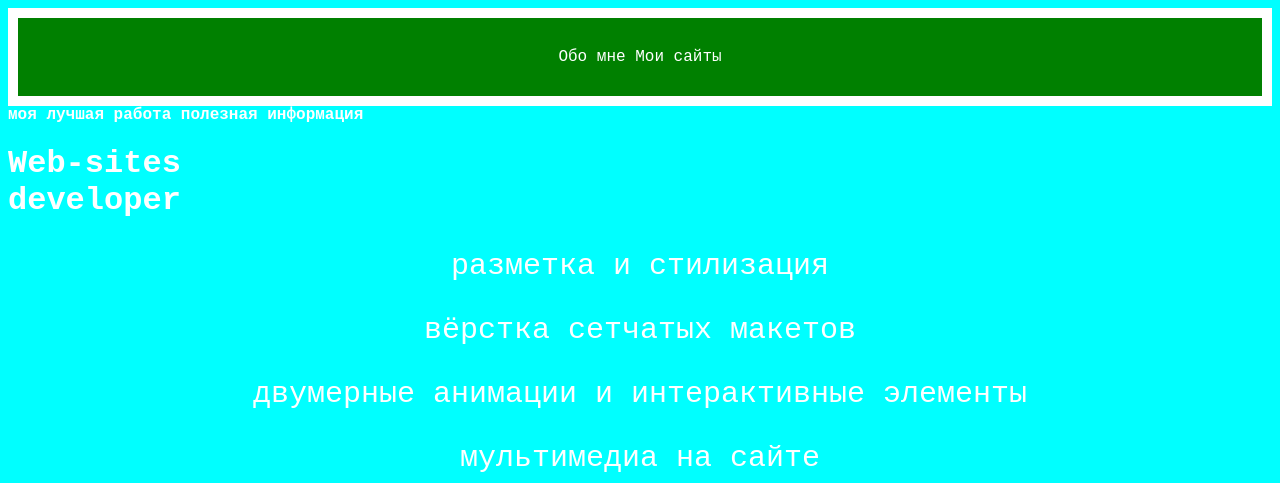
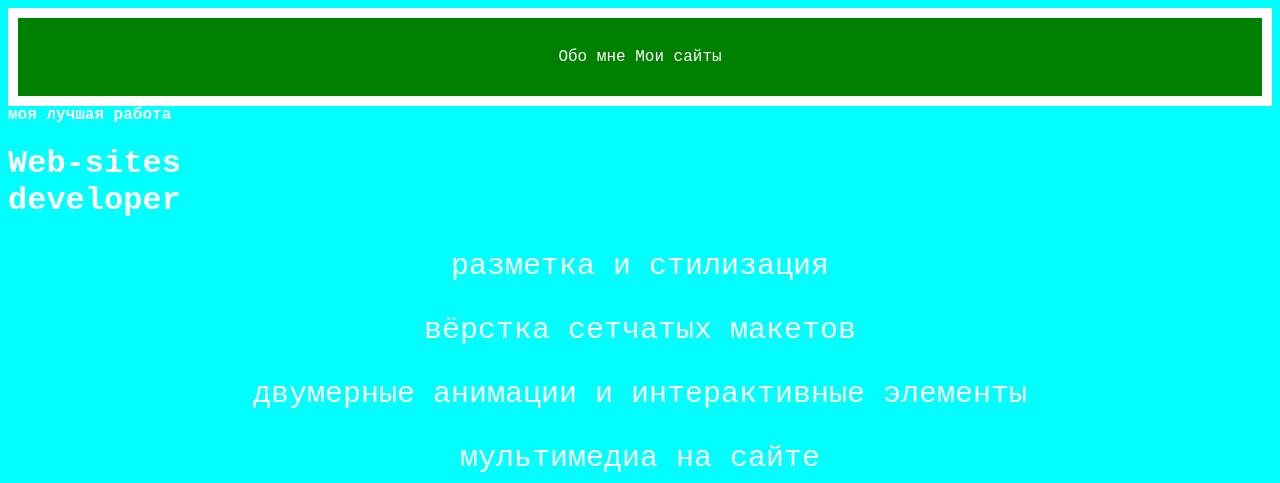
Before and after one commit to michailich/uh, a plain HTML site: page index.html in a window 1280 px wide. Shown: the top 483 px of the page. Drawn offline with Linux system fonts and the light colour scheme.

Commit message:
Update index.html

```diff
--- a/index.html
+++ b/index.html
@@ -11,7 +11,6 @@
     <main>
       <nav>
         <a class="link-nav" href="https://michailich.github.io/loikhyu7y/"><b>моя лучшая работа</b></a>
-        <a class="link-nav" href=" https://michailich.github.io/njm/"><b>полезная информация</b></a>
       </nav>
       <h1>Web-sites<br/> developer</h1>
       <p>разметка и стилизация</p>
```
